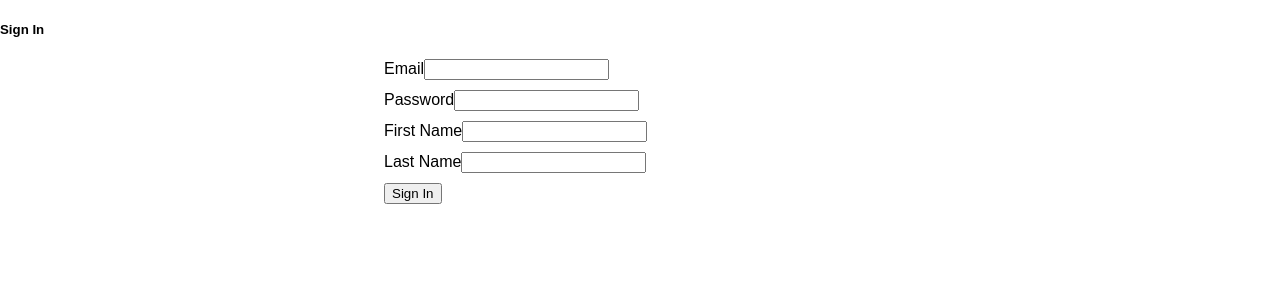
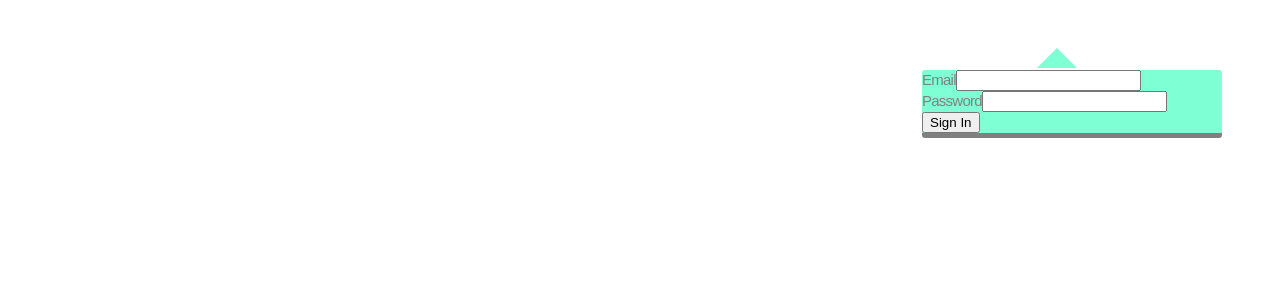
Before and after one commit to asralubis/learn-react, a React (Create React App) app: page /SignIn in a window 1280 px wide. Shown: the top 300 px of the page. Built offline with nearby package versions, Linux system fonts and the light colour scheme.

Commit message:
Refactor

```diff
--- a/src/App.js
+++ b/src/App.js
@@ -16,10 +16,9 @@ class App extends Component {
           <Switch>
             <Route exact path="/" component={Home} />
             <Route path="/About" component={About} />
-            <Route path="/SignIn" component={SignUp} />
-            <Route path="/SignUp" component={SignIn} />
+            <Route path="/SignIn" component={SignIn} />
+            <Route path="/SignUp" component={SignUp} />
           </Switch>
-
         </Router>
 
 
--- a/src/components/Navigation.js
+++ b/src/components/Navigation.js
@@ -45,11 +45,11 @@ const Navigation = () => {
         </NavList>
 
         <NavList>
-          <StyledLink to="/SignUp">Sign In</StyledLink>
+          <StyledLink to={"/SignIn"}>Sign In</StyledLink>
         </NavList>
 
         <NavList >
-          <StyledLink to="/SignIn">Sign Up</StyledLink>
+          <StyledLink to="/SignUp">Sign Up</StyledLink>
         </NavList>
 
       </ NavUnlist >
--- a/src/pages/SignIn.js
+++ b/src/pages/SignIn.js
@@ -1,5 +1,7 @@
 import React, { Component } from 'react';
 import '../style/SignIn.css';
+
+
 
 class SignIn extends Component {
  state = {
@@ -15,14 +17,14 @@ class SignIn extends Component {
   e.preventDefault();
   console.log(this.state);
  }
+
  render() {
   return (
-   <div className="container-modal">
-    <form onSubmit={this.handleSubmit} className="modal-content">
 
-     <div className="close">+</div>
 
-     <h1>Sign In</h1>
+   <div className="login-form">
+    <div className="arrow-up" ></div>
+    <form>
 
      <div className="input-field">
       <label htmlFor="email">Email</label>
--- a/src/style/SignIn.css
+++ b/src/style/SignIn.css
@@ -1,4 +1,4 @@
-.container-modal {
+/* .container-modal {
  width: 100%;
  height: 100%;
  background-color: rgba(0, 0, 0, 0.7);
@@ -18,11 +18,7 @@ h1 {
  text-align: center;
 }
 
-.input-field {
-width: 40%;
-display: block;
-margin: 10px auto;
-}
+
 
 .close {
  position: absolute;
@@ -31,4 +27,46 @@ margin: 10px auto;
  font-size: 50px;
  transform: rotate(45deg);
  cursor: pointer;
+} */
+
+
+
+
+.arrow-up {
+ width: 0;
+ height: 0;
+ position: absolute;
+ background-color: #ffffff;
+ border-left: 20px solid transparent;
+ border-right: 20px solid transparent;
+ border-bottom: 20px solid aquamarine;
+ right: 145px;
+ bottom: 65px;
 }
+
+.login-form {
+ position: absolute;
+ width: 300px;
+ height: auto;
+ background-color: aquamarine;
+ right: 58px;
+ top: 68px;
+ border-radius: 2px solid black;
+ border-bottom: 5px solid gray;
+}
+
+.login-form {
+position: absolute;
+width: 300px;
+height: auto;
+right: 58px;
+top: 70px;
+border-radius: 3px;
+}
+
+.input-field {
+font-size: 15px;
+font-family: sans-serif, Arial;
+color: gray;
+letter-spacing: -0.05em;
+}
```
Also changed, not shown: 1 other file (tests, documents, lock files or other folders).
